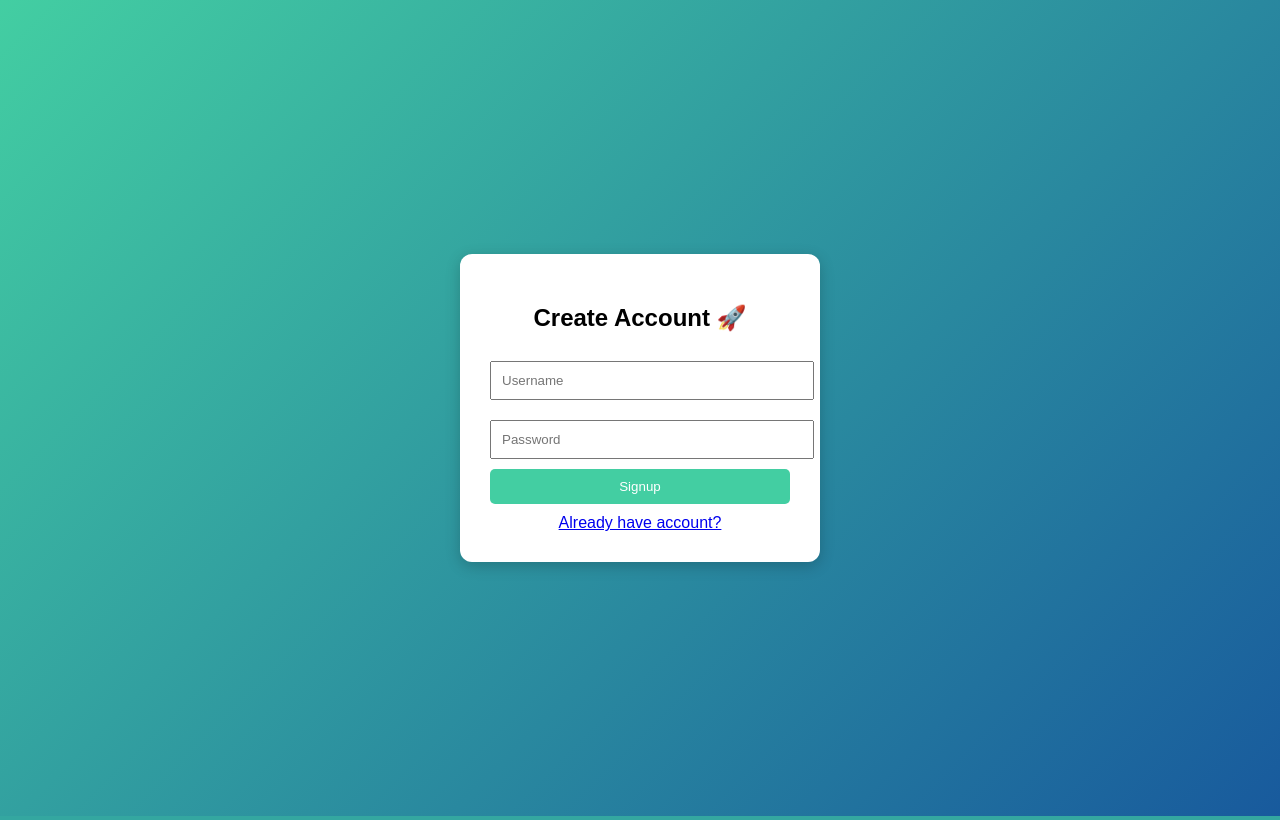
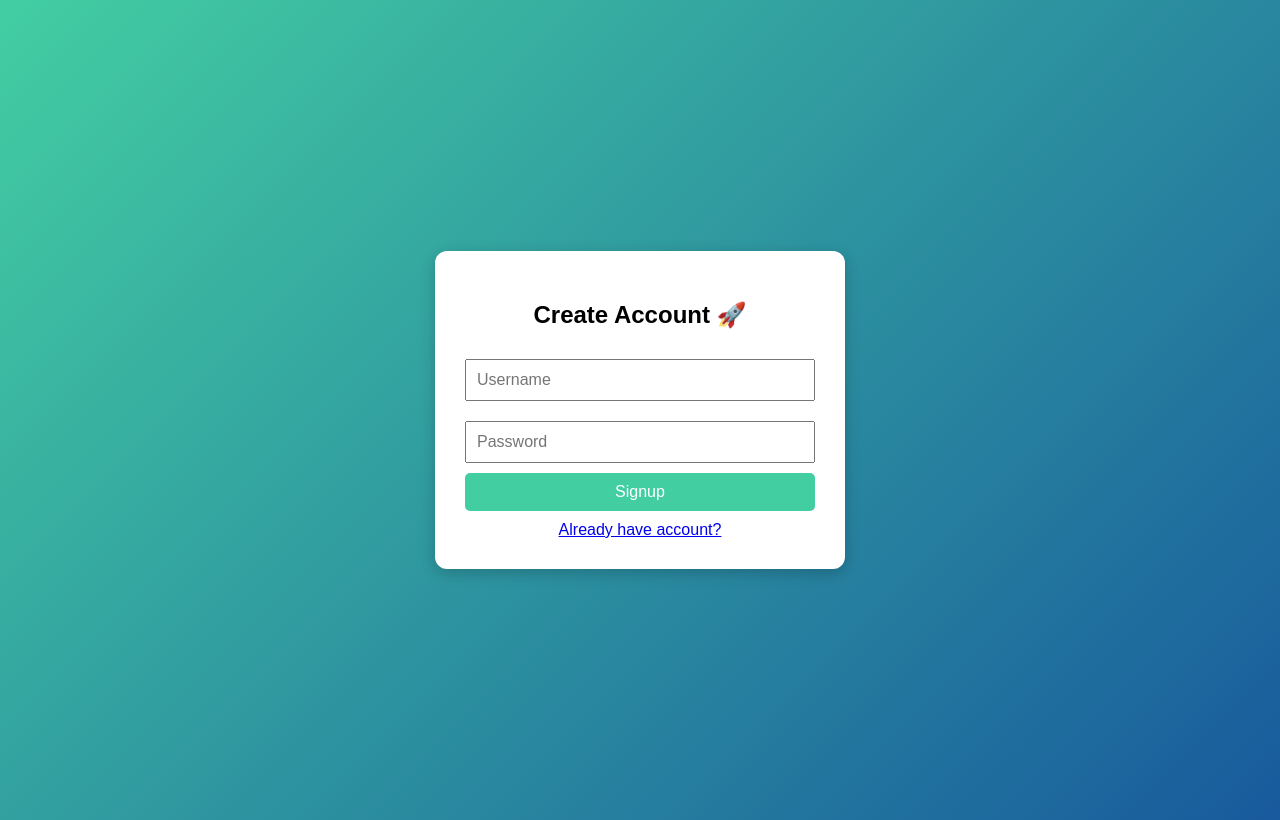
Before and after one commit to gargk981/job-tracker, a Flask app: page /signup in a window 1280 px wide. Run offline with Flask 3, Linux system fonts and the light colour scheme.

Commit message:
css updated for devices

```diff
--- a/templates/signup.html
+++ b/templates/signup.html
@@ -1,22 +1,26 @@
 <!DOCTYPE html>
 <html>
 <head>
+    <meta name="viewport" content="width=device-width, initial-scale=1.0">
     <title>Signup</title>
     <style>
         body {
             font-family: Arial;
             background: linear-gradient(135deg, #43cea2, #185a9d);
             display: flex;
-            height: 100vh;
+            min-height: 100vh;
             justify-content: center;
             align-items: center;
+            margin: 0;
+            padding: 10px;
         }
 
         .card {
             background: white;
             padding: 30px;
             border-radius: 12px;
-            width: 300px;
+            width: 90%;
+            max-width: 350px;
             text-align: center;
             box-shadow: 0 4px 15px rgba(0,0,0,0.2);
         }
@@ -25,6 +29,7 @@
             width: 100%;
             padding: 10px;
             margin: 10px 0;
+            box-sizing: border-box;
         }
 
         button {
@@ -34,6 +39,10 @@
             color: white;
             border: none;
             border-radius: 5px;
+        }
+
+        input, button {
+            font-size: 16px;
         }
 
         a {
```
Also changed, not shown: templates/login.html (+9 -2 lines).
